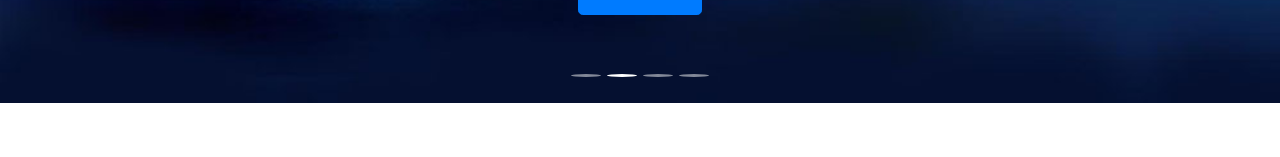
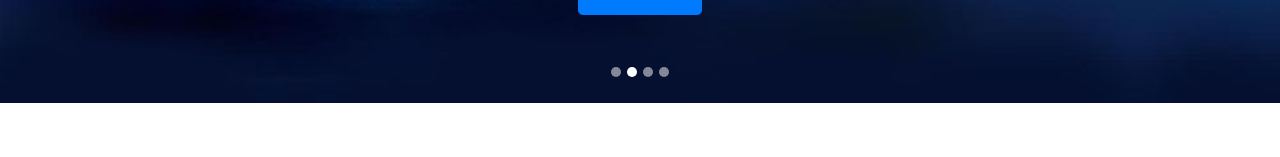
Before and after one commit to hemanthsaichalla/modernweb_assignment11, a plain HTML site: page vectacorp/solutions.html in a window 1280 px wide. Shown: the part 467-624 px from the top of the page. Drawn offline with nearby package versions, Linux system fonts and the light colour scheme.

Commit message:
updated the border radius

```diff
--- a/vectacorp/css/carousel.css
+++ b/vectacorp/css/carousel.css
@@ -27,7 +27,9 @@ body {
     height: 32rem;
   }
   .carousel-indicators > li {
-    border-radius: 50%;
+    width: 10px;
+    height: 10px;
+    border-radius: 100%;
   }
 
   /* Center align the text within the three columns below the carousel */
```
